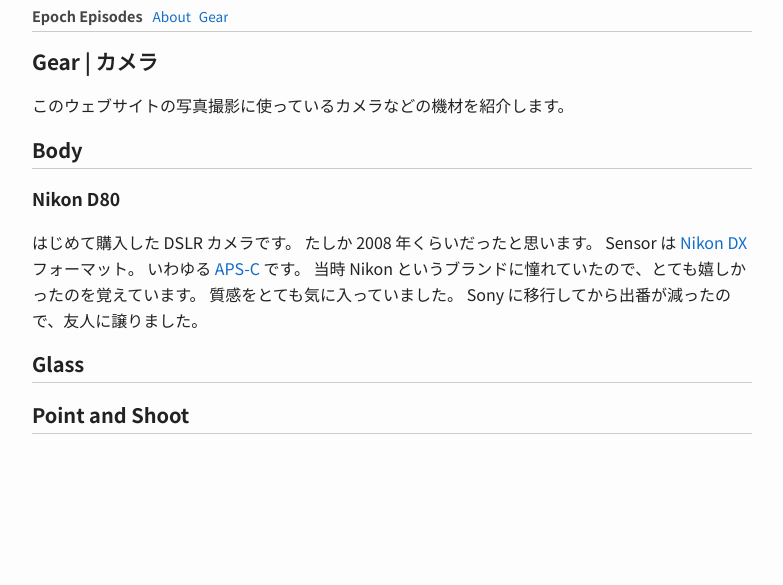
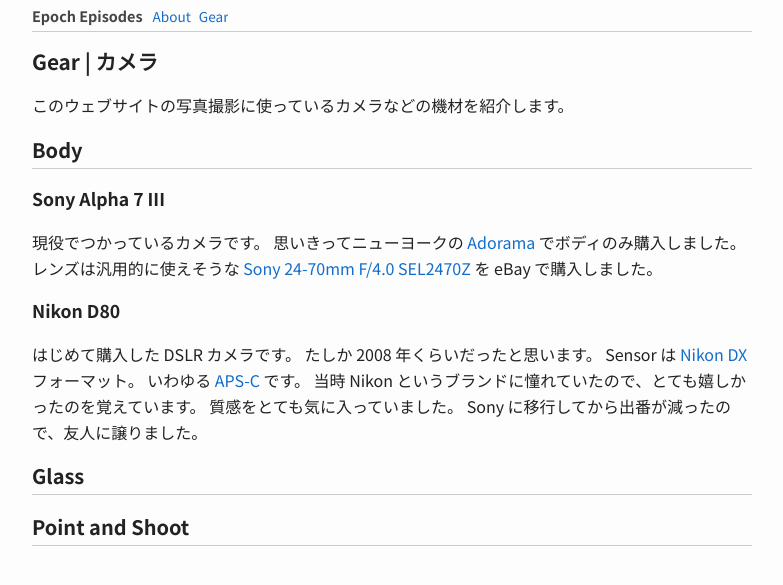
Before and after one commit to toru/ep.torumk.com, a Jekyll site: the page built from _pages/gear_camera.md, in a window 1280 px wide. Shown: the top 585 px of the page, without its empty margins (248-1031 px from the left). Built offline with Jekyll 4.4.1, drawn with Linux system fonts in a browser that asks for light colours.

Commit message:
gear/camera: add a section for a7iii

```diff
--- a/_pages/gear_camera.md
+++ b/_pages/gear_camera.md
@@ -7,6 +7,12 @@
 このウェブサイトの写真撮影に使っているカメラなどの機材を紹介します。
 
 ## Body
+
+### Sony Alpha 7 III
+
+現役でつかっているカメラです。
+思いきってニューヨークの [Adorama](https://www.adorama.com/) でボディのみ購入しました。
+レンズは汎用的に使えそうな [Sony 24-70mm F/4.0 SEL2470Z](https://www.sony.jp/ichigan/products/SEL2470Z/) を eBay で購入しました。
 
 ### Nikon D80
 
```
